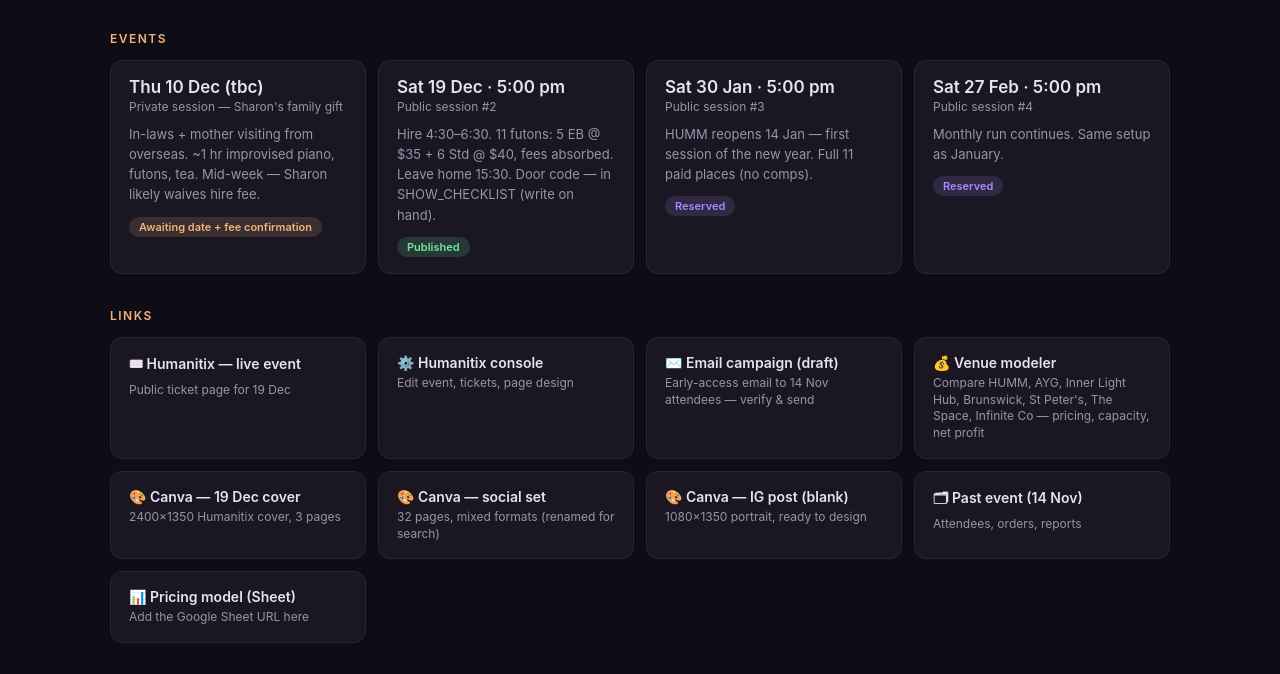
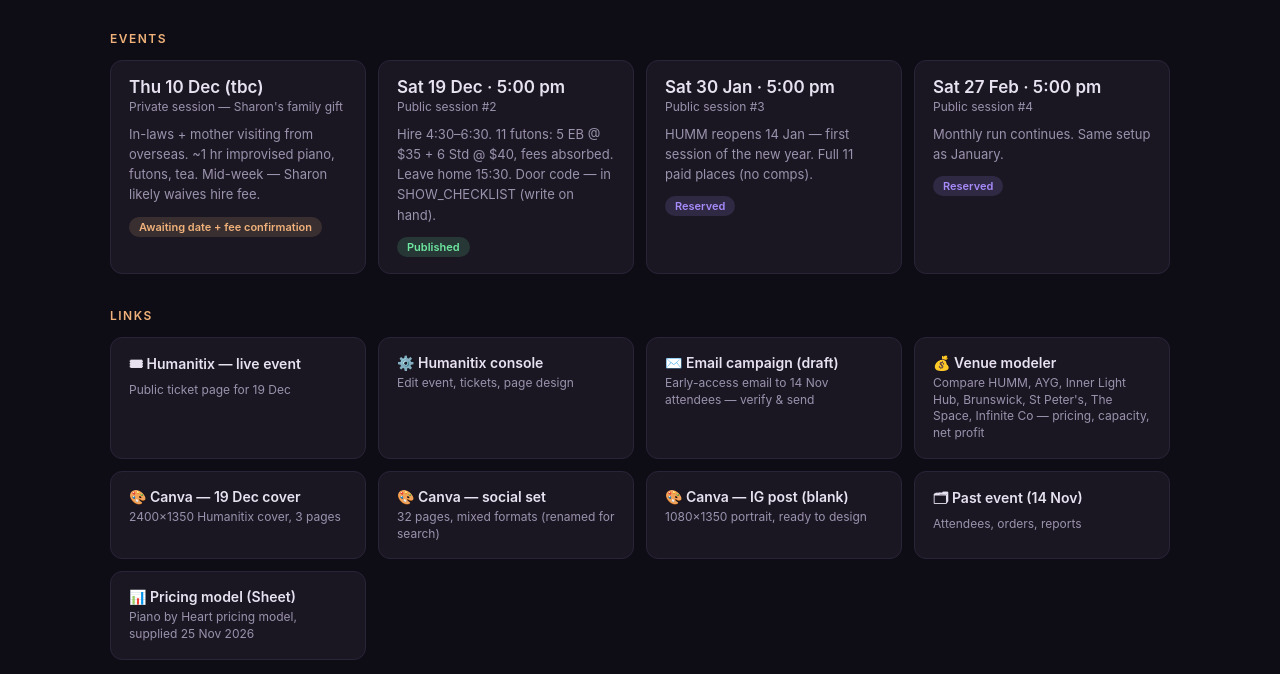
Before and after one commit to dbuatti/pbh-dashboard, a plain HTML site: page index.html in a window 1280 px wide. Shown: the part 92-766 px from the top of the page. Drawn offline with Linux system fonts and the light colour scheme.

Commit message:
Add pricing sheet link to dashboard card

```diff
--- a/index.html
+++ b/index.html
@@ -139,9 +139,9 @@
     <div class="name">🗂 Past event (14 Nov)</div>
     <div class="desc">Attendees, orders, reports</div>
   </a>
-  <a class="card link-card" href="#">
+  <a class="card link-card" href="https://claude.ai/artifact/XpoGotAAC47wjUk1YAcCQU#sheet-sht_sjcqhmxgyv.0" target="_blank" rel="noopener noreferrer">
     <div class="name">📊 Pricing model (Sheet)</div>
-    <div class="desc">Add the Google Sheet URL here</div>
+    <div class="desc">Piano by Heart pricing model, supplied 25 Nov 2026</div>
   </a>
 </div>
 
```
